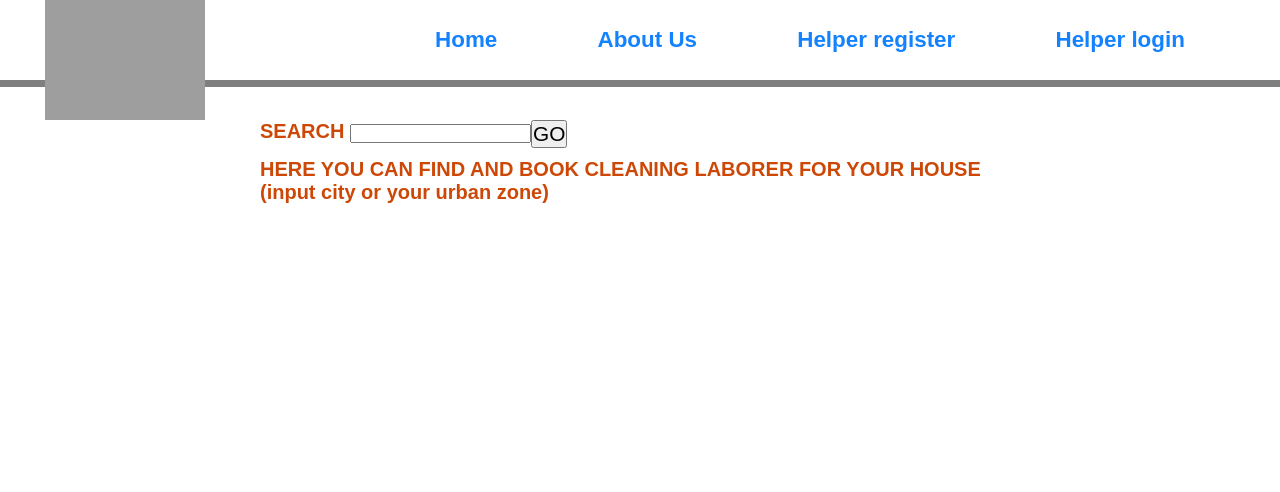
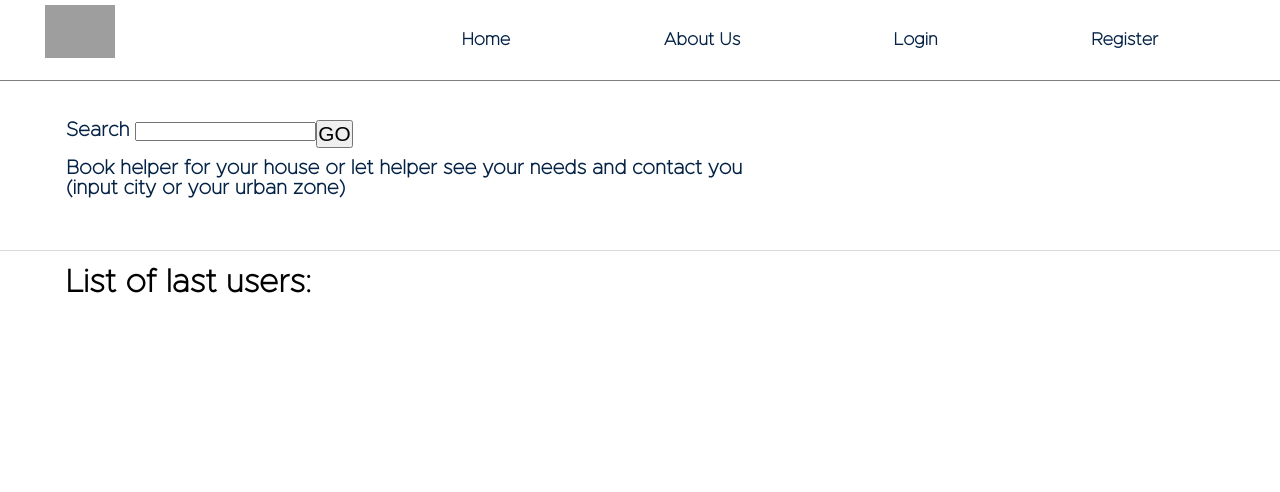
Before and after one commit to ferneiva/neivaBEndProject, a PHP site: page / in a window 1280 px wide. Shown: the top 492 px of the page. Before the commit the page ends 203 px from the top, so only its background shows below. Run offline with PHP 8.4, Linux system fonts and the light colour scheme; data that the repository does not hold is empty; some libraries are stand-ins or nearby versions; grey boxes are pictures that could not be loaded.

Commit message:
home/user pages remade

```diff
--- a/controllers/home.php
+++ b/controllers/home.php
@@ -1,9 +1,10 @@
 <?php
 
-    require ("models/providers.php");
+require ("models/users.php");
 
-    $model = new Providers();
+$model = new Users();
 
-    $providers = $model->getAll();
+$users = $model->getAll();
 
-    require ("views/home.php");
+
+require ("views/home.php");
--- a/models/providers.php
+++ b/models/users.php
@@ -2,15 +2,20 @@
 
 require_once("base.php");
 
-class Providers extends Base
+class Users extends Base
 {
 	public function getAll() {
 
 		$query = $this->db->prepare("
 			SELECT
-				provider_id, name , country, city, urban_zone, skills, religion, ethnicity, resume
+				users.user_id, users.user_type, users.name ,
+				countries.name AS countryName, users.city, users.urban_zone, users.skills, users.resume
             FROM
-				providers
+				users
+			INNER JOIN countries
+			ON countries.code = users.country
+
+
 
 		");
 
@@ -19,10 +24,7 @@ class Providers extends Base
 		return $query->fetchAll();
 	}
 
-}
 
-class Provider extends Base
-{
 
 	public function getDetail($id) {
 
@@ -30,9 +32,9 @@ class Provider extends Base
 			SELECT
 				*
 			FROM
-				providers
+				users
 			WHERE
-				provider_id = ?
+				user_id = ?
 		");
 
 		$query->execute([
@@ -41,4 +43,5 @@ class Provider extends Base
 
 		return $query->fetch();
 	}
+
 }
--- a/styles/home.css
+++ b/styles/home.css
@@ -2,8 +2,19 @@
     margin: 0;
     padding: 0;
 }
+@font-face {
+    font-family: helpFont;
+    src: url(/styles/fonts/Helmet-Regular.ttf);
+    src: url(/styles/fonts/RobotoCondensed-Light.ttf);
+    src: url(/styles/fonts/RobotoCondensed-Regular.ttf);
+    src: url(/styles/fonts/Metropolis-Regular.otf);
+    src: url(/styles/fonts/Metropolis-Thin.otf);
+}
 body{
-    font-family: Arial, Helvetica, sans-serif;;
+    font-family: Arial, Helvetica, sans-serif;
+    font-family: Helvetica,Arial,sans-serif;
+    font-family: helpFont;
+
 
 }
 header{
@@ -14,7 +25,7 @@ header{
     max-width: 100%;
     top: 0%;
     height: 80px;
-    border-bottom: 7px solid rgba(0, 0, 0, 0.5);
+    border-bottom: 1px solid rgba(0, 0, 0, 0.5);
     background-color: white;
 }
 .logo{
@@ -22,8 +33,9 @@ header{
     height: 77px;
 
 }
-img{
-    width: 160px;
+.logo-img{
+    margin-top: 5px;
+    width: 70px;
 }
 
 nav{
@@ -35,7 +47,7 @@ nav{
     display: flex;
     flex-direction: row;
     justify-content: space-around;
-    font-size: 1.4em;
+    font-size: 1.1rem;
     list-style: none;
     align-items: center;
 
@@ -46,45 +58,71 @@ nav{
     text-decoration: none;
     align-items: center;
     font-weight: 700;
-    color: rgba(20, 130, 255, 1);
+    color: rgb(4, 34, 69);
 }
 
 main{
     margin-top: 120px;
 }
+.search{
+    width: 100vw;
+    max-width: 100%;
+    height: 130px;
+    border-bottom: 1px solid rgba(0, 0, 0, 0.15);
+    /* background-color: gold; */
+
+}
 .search-bar{
     margin-top: 10px;
-    width: 1000px;
-    margin-left: 260px;
+    width: 80%;
+    height: 120px;
+    margin-left: 66px;
     font-size: 20px;
     color: green;
     color: rgb(205, 72, 6);
+    color: rgb(4, 34, 69);
     font-weight: 700;
-    margin-bottom: 45px;
+    margin-bottom: 15px;
+
+
 }
 h1{
-    color: green;
-    font-size: 20px;
+    font-size: 2rem;
+    margin-top: 16px;
     margin-bottom: 80px;
-    margin-left: 320px;
+    margin-left: 66px;
 }
-.providers-area{
+.users-area{
     height: max-content;
     list-style: none;
 }
-.provider-box{
-    width:80%;
+.user-bin{
+    display: flex;
+    justify-content:space-around;
+    align-items: center;
+    width:89%;
     height: max-content;
     height: 120px;
     font-size: 1.9rem;
     margin-bottom: 40px;
-    margin-left: 70px;
-    background-color: rgba(0, 0, 0, 0.05);
+    margin-left: 66px;
+    background-color: rgba(216, 202, 139, 0.52);
+    border: 1.5px solid rgba(0, 0, 0, 0.15);
     margin-right: 70px;
     border-radius: 10px;
 }
-.provider-box a{
+a:hover{
+    background-color: rgb(160, 160, 74);
+}
+.user-info{
+    width: 300px;
+}
+h2{
+    font-size: 1.1rem;
+}
+.user-bin a{
     text-decoration: none;
+    width: 440px;
 }
 .search-bar .search-area{
     display: flex;
--- a/views/home.php
+++ b/views/home.php
@@ -9,27 +9,15 @@
     <title>HELP</title>
 </head>
 <body>
-    <header>
-        <div class="logo">
-            <img class="logo-img" src="/images/logo help.png" alt="HELP Logo" title="Logo">
-        </div>
-        <nav>
-            <ul class="ul-nav">
-                <li><a href="home.html">Home</a></li>
-                <li><a href="about.html">About Us</a></li>
-                <li><a href="provider-register.html">Helper register</a></li>
-                <li><a href="provider-login.html">Helper login</a></li>
-
-            </ul>
-        </nav>
-    </header>
+<?php require ("templates/header.php"); ?>
     <main>
+    <section class="search">
         <div class="search-bar">
             <form method="post" action="<?= ROOT ?>/admin/products">
                     <div class="search-area">
                         <div>
                             <label>
-                            SEARCH
+                                Search
                                 <input type="text" name="name">
                             </label>
                         </div>
@@ -40,22 +28,36 @@
                     </div>
 
                     <div class="search-comment">
-                HERE YOU CAN FIND AND BOOK CLEANING LABORER FOR YOUR HOUSE<br>
+                    Book helper for your house or let helper see your needs and contact you<br>
                             (input city or your urban zone)
                     </div>
             </form>
         </div>
 
+    </section>
 
-        <ul class="providers-area">
+
+    <h1>List of last users:</h1>
+
+
+        <ul class="users-area">
 <?php
-        foreach($providers as $provider){
+        foreach($users as $user){
             echo '
-                <li class="provider-box">
-                    <a href="' .ROOT. '/providers/' .$provider["provider_id"] . '">
-                        ' . $provider["name"] . '
+
+                <li class="user-bin">
+                    <a href="' .ROOT. '/users/' .$user["user_id"] . '">
+                    ' . $user["name"] . '
                     </a>
+                    <div class="user-info">
+                        <h2><strong>User type:</strong> ' .$user["user_type"]. ' </h2>
+                        <h2><strong>Country:</strong>  ' .$user["countryName"]. ' </h2>
+                        <h2><strong>Urban zone:</strong>  ' .$user["urban_zone"]. ' </h2>
+                    </div>
+
+
                 </li>
+
             ';
         }
 ?>
--- /dev/null
+++ b/views/templates/header.php
@@ -0,0 +1,26 @@
+<header>
+        <div class="logo">
+            <img class="logo-img" src="/images/logo help 1.png" alt="HELP Logo" title="Logo">
+        </div>
+        <nav>
+            <ul class="ul-nav">
+                <li><a href="<?= ROOT ?>/">Home</a></li>
+                <li><a href="<?= ROOT ?>/about/">About Us</a></li>
+
+                <?php
+                        if( isset($_SESSION["user_id"]) ){
+                ?>
+                        <li><a href="<?= ROOT ?>/logout/">End session</a></li>
+                <?php
+                        }
+                        else {
+                ?>
+                        <li><a href="<?= ROOT ?>/login/">Login</a></li>
+                        <li><a href="<?= ROOT ?>/register/">Register</a></li>
+                <?php
+                }
+                ?>
+
+            </ul>
+        </nav>
+</header>
```
Also changed, not shown: controllers/users.php (renamed from controllers/providers.php, +5 -5 lines), models/countries.php (added, +37 -0 lines), models/reviews.php (added, +49 -0 lines), styles/user.css (added, +60 -0 lines), views/provider.php (deleted, +0 -43 lines), views/user.php (added, +67 -0 lines), models/reviews_users.php (added), styles/fonts/Helmet-Regular.ttf (added), styles/fonts/Metropolis-Regular.otf (added), styles/fonts/Metropolis-Thin.otf (added), styles/fonts/RobotoCondensed-Light.ttf (added), styles/fonts/RobotoCondensed-Regular.ttf (added). Lines whose indentation alone changed are shown as unchanged.
